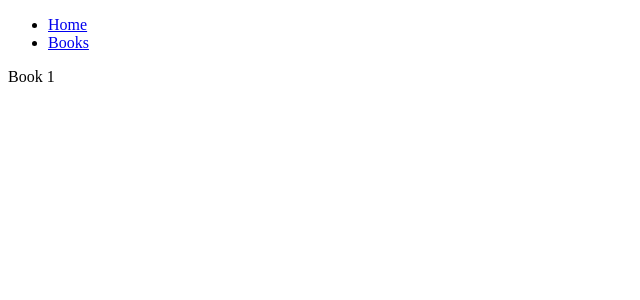
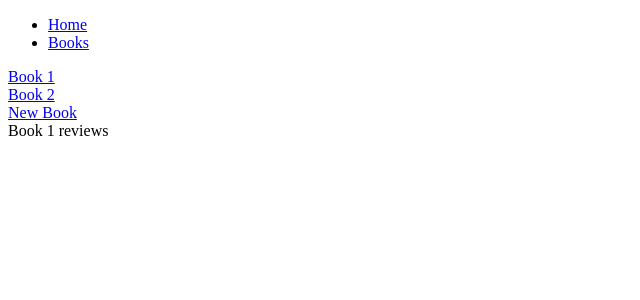
Before and after one commit to kasiakor/react-router-v6, a React (Vite) app: page /books/1 in a window 1280 px wide. Shown: the top 300 px of the page, without its empty margins (0-640 px from the left). Built offline with nearby package versions, Linux system fonts and the light colour scheme.

Commit message:
add outlet context with shared layout

```diff
--- a/src/App.jsx
+++ b/src/App.jsx
@@ -4,6 +4,7 @@ import BookList from "./BookList";
 import Book from "./Book";
 import NewBook from "./NewBook";
 import NotFound from "./NotFound";
+import BookLayout from "./BookLayout";
 
 function App() {
   return (
@@ -20,7 +21,7 @@ function App() {
       </nav>
       <Routes>
         <Route path="/" element={<Home />}></Route>
-        <Route path="/books">
+        <Route path="/books" element={<BookLayout />}>
           <Route index element={<BookList />} />
           <Route path=":id" element={<Book />} />
           <Route path="new" element={<NewBook />} />
--- a/src/Book.jsx
+++ b/src/Book.jsx
@@ -1,8 +1,13 @@
-import { useParams } from "react-router-dom";
+import { useOutletContext, useParams } from "react-router-dom";
 
 const Book = () => {
   const { id } = useParams();
-  return <div>Book {id}</div>;
+  const obj = useOutletContext();
+  return (
+    <div>
+      Book {id} {obj.book}
+    </div>
+  );
 };
 
 export default Book;
--- /dev/null
+++ b/src/BookLayout.jsx
@@ -0,0 +1,16 @@
+import { Link, Outlet } from "react-router-dom";
+
+const BookLayout = () => {
+  return (
+    <>
+      <Link to="/books/1">Book 1</Link>
+      <br />
+      <Link to="/books/2">Book 2</Link>
+      <br />
+      <Link to="/books/new">New Book</Link>
+      <Outlet context={{ book: "reviews" }} />
+    </>
+  );
+};
+
+export default BookLayout;
--- a/src/BookList.jsx
+++ b/src/BookList.jsx
@@ -1,14 +1,7 @@
-import { Link } from "react-router-dom";
-
 const BookList = () => {
   return (
     <>
       <h1>Book List</h1>
-      <Link to="/books/1">Book 1</Link>
-      <br />
-      <Link to="/books/2">Book 2</Link>
-      <br />
-      <Link to="/books/new">New Book</Link>
     </>
   );
 };
```
